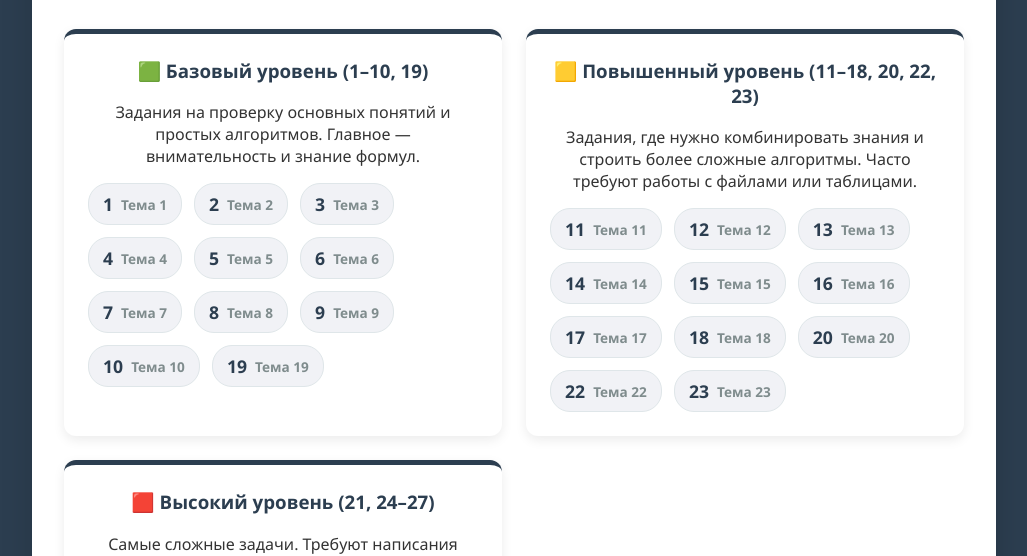
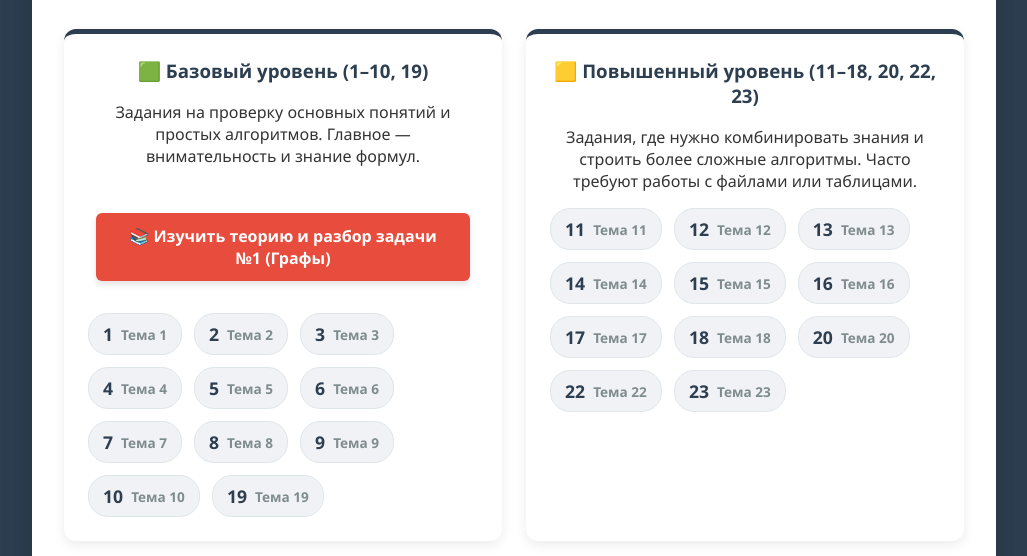
Before and after one commit to sashaapple-sudo/hacker-formulas-site, a Flask app: page /ege in a window 1280 px wide. Shown: the part 529-1085 px from the top of the page, without its empty margins (126-1153 px from the left). Run offline with Flask 3, Linux system fonts and the light colour scheme.

Commit message:
Update ege.html

```diff
--- a/templates/ege.html
+++ b/templates/ege.html
@@ -10,6 +10,11 @@
         <h3>🟩 Базовый уровень (1–10, 19)</h3>
         <p>Задания на проверку основных понятий и простых алгоритмов. Главное — внимательность и знание формул.</p>
         <div class="task-grid">
+            <div style="text-align: center; margin: 30px 0 20px;">
+    <a href="/ege-theory" style="background-color: #e74c3c; color: white; padding: 12px 24px; text-decoration: none; border-radius: 6px; font-weight: bold; box-shadow: 0 4px 6px rgba(0,0,0,0.1);">
+        📚 Изучить теорию и разбор задачи №1 (Графы)
+    </a>
+</div>
             {% for num in [1, 2, 3, 4, 5, 6, 7, 8, 9, 10, 19] %}
             <div class="task-badge">
                 <span class="task-num">{{ num }}</span>
```
